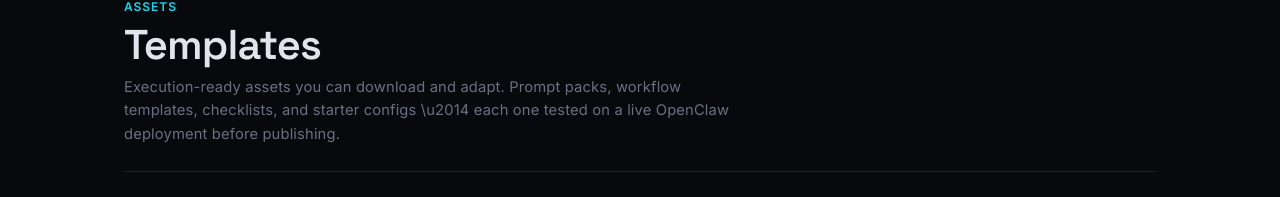
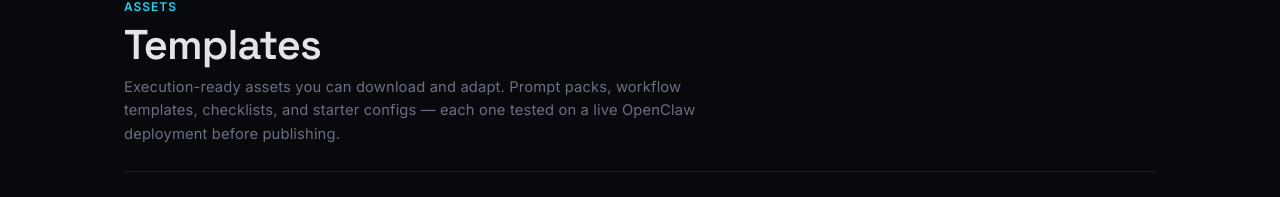
Before and after one commit to geoffreywoo/clawfable, a Next.js app: page /templates in a window 1280 px wide. Shown: the part 118-315 px from the top of the page. Built offline with nearby package versions, Linux system fonts and the light colour scheme.

Commit message:
fix(templates): use actual em dash characters

```diff
--- a/app/templates/page.tsx
+++ b/app/templates/page.tsx
@@ -33,7 +33,7 @@
     category: 'Prompt Packs',
     title: 'Prompt Pack: Content Production',
     description:
-      'Prompts for every stage of a content workflow \u2014 ideation, outline, draft, review, and distribution brief. Designed to work with a persistent content MEMORY.',
+      'Prompts for every stage of a content workflow — ideation, outline, draft, review, and distribution brief. Designed to work with a persistent content MEMORY.',
     included: ['18 prompt templates', 'MEMORY schema', 'Airtable base template'],
     setupTime: '20 min',
     status: 'free',
@@ -91,7 +91,7 @@
         <h1>Templates</h1>
         <p className="doc-subtitle">
           Execution-ready assets you can download and adapt. Prompt packs, workflow templates,
-          checklists, and starter configs \u2014 each one tested on a live OpenClaw deployment before
+          checklists, and starter configs — each one tested on a live OpenClaw deployment before
           publishing.
         </p>
       </div>
```
